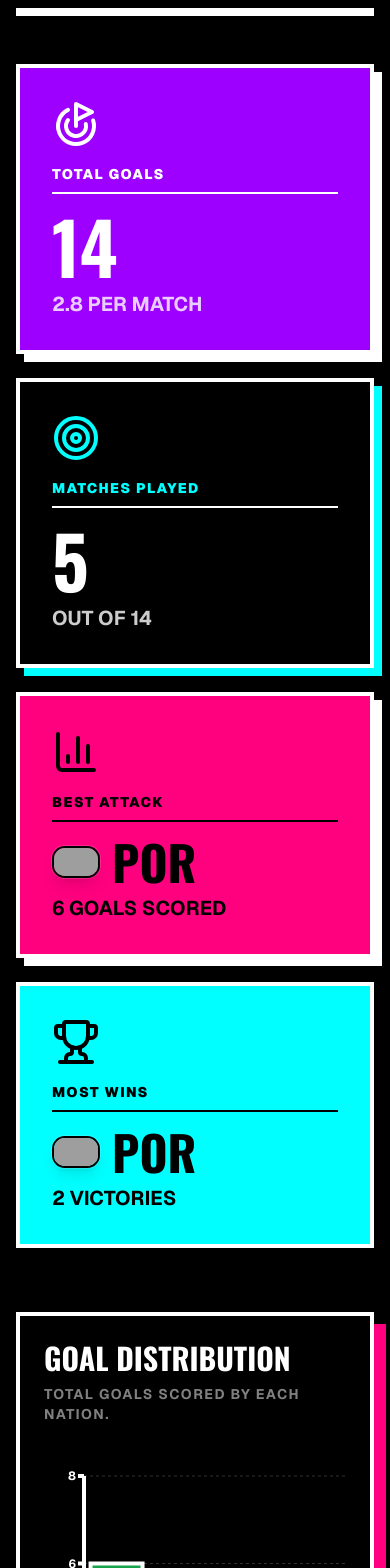
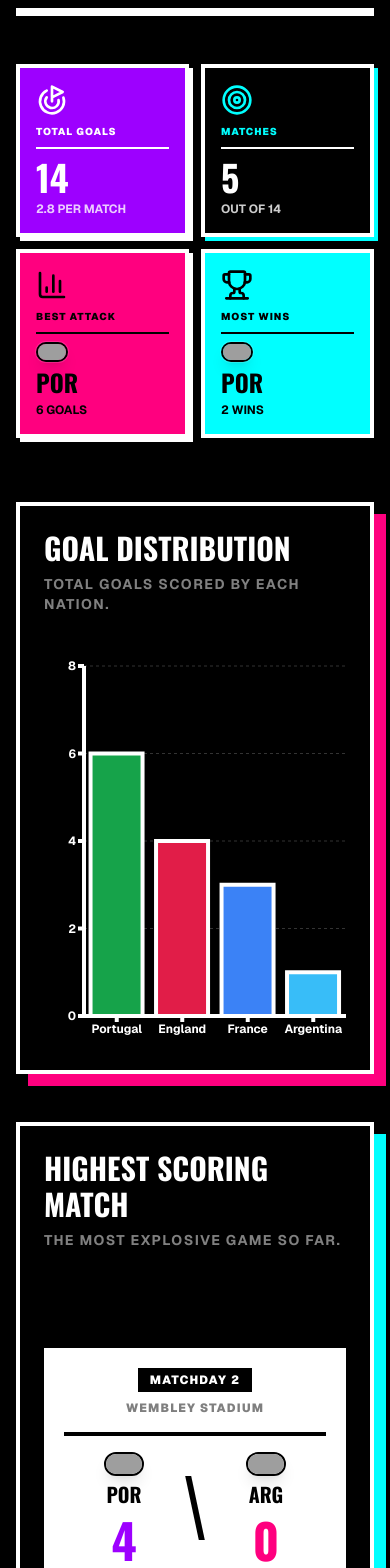
Before and after one commit to yedmahos/efootballwc, a Next.js app: page /statistics in a window 390 px wide. Shown: the part 200-1768 px from the top of the page. Built offline with nearby package versions, Linux system fonts and the light colour scheme; grey boxes are pictures that could not be loaded.

Commit message:
Fix UI wrapping, mobile views and alignments for Standings and Dashboard

```diff
--- a/app/globals.css
+++ b/app/globals.css
@@ -16,11 +16,6 @@
   --color-sidebar-primary: var(--sidebar-primary);
   --color-sidebar-foreground: var(--sidebar-foreground);
   --color-sidebar: var(--sidebar);
-  --color-chart-5: var(--chart-5);
-  --color-chart-4: var(--chart-4);
-  --color-chart-3: var(--chart-3);
-  --color-chart-2: var(--chart-2);
-  --color-chart-1: var(--chart-1);
   --color-ring: var(--ring);
   --color-input: var(--input);
   --color-border: var(--border);
@@ -79,19 +74,9 @@
   --gold: oklch(0.65 0.25 330); /* Neon Pink */
   --gold-foreground: oklch(0.98 0 0);
 
-  /* Brand-specific variables */
-  --usa-blue: #002466;
-  --mexico-green: #006847;
-  --canada-red: #da291c;
   --neon-purple: #9d00ff;
   --neon-pink: #ff007f;
   --neon-cyan: #00ffff;
-
-  --chart-1: oklch(0.65 0.25 300); /* Purple */
-  --chart-2: oklch(0.65 0.25 330); /* Pink */
-  --chart-3: oklch(0.7 0.2 180); /* Cyan */
-  --chart-4: oklch(0.6 0.25 140); /* Green */
-  --chart-5: oklch(0.55 0.22 25); /* Red */
 
   --radius: 1rem;
   --sidebar: oklch(0.08 0 0);
--- a/app/page.tsx
+++ b/app/page.tsx
@@ -31,7 +31,7 @@ export default function HomePage() {
             title="Live Dashboard"
             description="A real-time snapshot of the race for the eFootball World Cup crown."
           />
-          <div className="grid grid-cols-1 gap-4 sm:grid-cols-2 lg:grid-cols-4">
+          <div className="grid grid-cols-2 gap-3 sm:gap-4 lg:grid-cols-4">
             <StatCard
               icon="crown"
               label="Current Leader"
@@ -44,7 +44,7 @@ export default function HomePage() {
             <StatCard
               icon="goal"
               label="Matches Played"
-              value={`${stats.playedMatches} / ${stats.totalMatches}`}
+              value={`${stats.playedMatches}/${stats.totalMatches}`}
               sub={`${stats.totalMatches - stats.playedMatches} remaining`}
               index={1}
             />
--- a/app/standings/page.tsx
+++ b/app/standings/page.tsx
@@ -99,8 +99,8 @@ export default function StandingsPage() {
         </div>
         <div className="flex flex-col gap-3">
           {standings.map((row) => (
-            <div key={`form-${row.team.id}`} className="flex items-center justify-end gap-3">
-              <TeamFlag code={row.team.code} country={row.team.country} className="w-8 h-5 border-2 border-black object-cover hidden sm:block shrink-0" />
+            <div key={`form-${row.team.id}`} className="flex items-center gap-3">
+              <TeamFlag code={row.team.code} country={row.team.country} className="w-8 h-5 border-2 border-black object-cover shrink-0" />
               <span className="text-xs font-black uppercase tracking-widest w-12 text-right shrink-0">{row.team.id}</span>
               <div className="flex gap-1">
                 {row.form.length === 0 ? (
--- a/app/statistics/page.tsx
+++ b/app/statistics/page.tsx
@@ -29,39 +29,39 @@ export default function StatisticsPage() {
       </div>
 
       {/* Massive Top Level Stats */}
-      <div className="grid grid-cols-1 md:grid-cols-2 xl:grid-cols-4 gap-6 mb-16">
-        <div className="border-4 border-white bg-[var(--neon-purple)] text-white p-8 hover:-translate-y-2 transition-transform shadow-[8px_8px_0px_0px_white]">
-          <Goal className="size-12 mb-4" />
-          <p className="text-sm font-black uppercase tracking-widest border-b-2 border-white pb-2 mb-4">Total Goals</p>
-          <p className="font-heading text-7xl font-black">{stats.totalGoals}</p>
-          <p className="text-xl font-bold uppercase mt-2 opacity-80">{stats.avgGoals} Per Match</p>
+      <div className="grid grid-cols-2 xl:grid-cols-4 gap-3 sm:gap-6 mb-16">
+        <div className="border-4 border-white bg-[var(--neon-purple)] text-white p-4 sm:p-8 hover:-translate-y-2 transition-transform shadow-[4px_4px_0px_0px_white] sm:shadow-[8px_8px_0px_0px_white]">
+          <Goal className="size-8 sm:size-12 mb-2 sm:mb-4" />
+          <p className="text-[10px] sm:text-sm font-black uppercase tracking-widest border-b-2 border-white pb-2 mb-2 sm:mb-4">Total Goals</p>
+          <p className="font-heading text-4xl sm:text-7xl font-black">{stats.totalGoals}</p>
+          <p className="text-xs sm:text-xl font-bold uppercase mt-1 sm:mt-2 opacity-80">{stats.avgGoals} Per Match</p>
         </div>
 
-        <div className="border-4 border-white bg-black text-white p-8 hover:-translate-y-2 transition-transform shadow-[8px_8px_0px_0px_var(--neon-cyan)]">
-          <Target className="size-12 mb-4 text-[var(--neon-cyan)]" />
-          <p className="text-sm font-black uppercase tracking-widest border-b-2 border-white pb-2 mb-4 text-[var(--neon-cyan)]">Matches Played</p>
-          <p className="font-heading text-7xl font-black">{stats.playedMatches}</p>
-          <p className="text-xl font-bold uppercase mt-2 opacity-80">Out of {stats.totalMatches}</p>
+        <div className="border-4 border-white bg-black text-white p-4 sm:p-8 hover:-translate-y-2 transition-transform shadow-[4px_4px_0px_0px_var(--neon-cyan)] sm:shadow-[8px_8px_0px_0px_var(--neon-cyan)]">
+          <Target className="size-8 sm:size-12 mb-2 sm:mb-4 text-[var(--neon-cyan)]" />
+          <p className="text-[10px] sm:text-sm font-black uppercase tracking-widest border-b-2 border-white pb-2 mb-2 sm:mb-4 text-[var(--neon-cyan)]">Matches</p>
+          <p className="font-heading text-4xl sm:text-7xl font-black">{stats.playedMatches}</p>
+          <p className="text-xs sm:text-xl font-bold uppercase mt-1 sm:mt-2 opacity-80">Out of {stats.totalMatches}</p>
         </div>
 
-        <div className="border-4 border-white bg-[var(--neon-pink)] text-black p-8 hover:-translate-y-2 transition-transform shadow-[8px_8px_0px_0px_white]">
-          <BarChart3 className="size-12 mb-4" />
-          <p className="text-sm font-black uppercase tracking-widest border-b-2 border-black pb-2 mb-4">Best Attack</p>
-          <div className="flex items-center gap-3">
-            <TeamFlag code={stats.bestAttack.team.code} country={stats.bestAttack.team.country} className="w-12 h-8 border-2 border-black object-cover shrink-0" />
-            <p className="font-heading text-5xl font-black">{stats.bestAttack.team.id}</p>
+        <div className="border-4 border-white bg-[var(--neon-pink)] text-black p-4 sm:p-8 hover:-translate-y-2 transition-transform shadow-[4px_4px_0px_0px_white] sm:shadow-[8px_8px_0px_0px_white]">
+          <BarChart3 className="size-8 sm:size-12 mb-2 sm:mb-4" />
+          <p className="text-[10px] sm:text-sm font-black uppercase tracking-widest border-b-2 border-black pb-2 mb-2 sm:mb-4">Best Attack</p>
+          <div className="flex flex-col sm:flex-row sm:items-center gap-1 sm:gap-3">
+            <TeamFlag code={stats.bestAttack.team.code} country={stats.bestAttack.team.country} className="w-8 h-5 sm:w-12 sm:h-8 border-2 border-black object-cover shrink-0" />
+            <p className="font-heading text-2xl sm:text-5xl font-black">{stats.bestAttack.team.id}</p>
           </div>
-          <p className="text-xl font-bold uppercase mt-2">{stats.bestAttack.goals} Goals Scored</p>
+          <p className="text-xs sm:text-xl font-bold uppercase mt-1 sm:mt-2">{stats.bestAttack.goals} Goals</p>
         </div>
 
-        <div className="border-4 border-white bg-[var(--neon-cyan)] text-black p-8 hover:-translate-y-2 transition-transform shadow-[8px_8px_0px_0px_black]">
-          <Trophy className="size-12 mb-4" />
-          <p className="text-sm font-black uppercase tracking-widest border-b-2 border-black pb-2 mb-4">Most Wins</p>
-          <div className="flex items-center gap-3">
-            <TeamFlag code={stats.mostWins.team.code} country={stats.mostWins.team.country} className="w-12 h-8 border-2 border-black object-cover shrink-0" />
-            <p className="font-heading text-5xl font-black">{stats.mostWins.team.id}</p>
+        <div className="border-4 border-white bg-[var(--neon-cyan)] text-black p-4 sm:p-8 hover:-translate-y-2 transition-transform shadow-[4px_4px_0px_0px_black] sm:shadow-[8px_8px_0px_0px_black]">
+          <Trophy className="size-8 sm:size-12 mb-2 sm:mb-4" />
+          <p className="text-[10px] sm:text-sm font-black uppercase tracking-widest border-b-2 border-black pb-2 mb-2 sm:mb-4">Most Wins</p>
+          <div className="flex flex-col sm:flex-row sm:items-center gap-1 sm:gap-3">
+            <TeamFlag code={stats.mostWins.team.code} country={stats.mostWins.team.country} className="w-8 h-5 sm:w-12 sm:h-8 border-2 border-black object-cover shrink-0" />
+            <p className="font-heading text-2xl sm:text-5xl font-black">{stats.mostWins.team.id}</p>
           </div>
-          <p className="text-xl font-bold uppercase mt-2">{stats.mostWins.wins} Victories</p>
+          <p className="text-xs sm:text-xl font-bold uppercase mt-1 sm:mt-2">{stats.mostWins.wins} Wins</p>
         </div>
       </div>
 
@@ -119,35 +119,35 @@ export default function StatisticsPage() {
 
           {stats.highestScoringMatch && (
             <div className="flex flex-col h-full justify-center">
-              <div className="bg-white text-black border-4 border-white p-8">
-                <div className="flex justify-between items-center mb-6 border-b-4 border-black pb-4">
-                  <span className="font-black uppercase tracking-widest text-sm bg-black text-white px-3 py-1">
+              <div className="bg-white text-black border-4 border-white p-4 sm:p-8">
+                <div className="flex flex-col sm:flex-row justify-between items-center mb-4 sm:mb-6 border-b-4 border-black pb-4 gap-2">
+                  <span className="font-black uppercase tracking-widest text-xs sm:text-sm bg-black text-white px-3 py-1">
                     Matchday {stats.highestScoringMatch.matchday}
                   </span>
-                  <span className="font-black uppercase tracking-widest text-sm text-black/50">
+                  <span className="font-black uppercase tracking-widest text-xs sm:text-sm text-black/50 text-center">
                     {stats.highestScoringMatch.stadium}
                   </span>
                 </div>
 
-                <div className="flex items-center justify-between gap-4 text-center">
-                  <div className="flex flex-col items-center flex-1 gap-2">
-                    <TeamFlag code={teams[stats.highestScoringMatch.home].code} country={teams[stats.highestScoringMatch.home].country} className="w-16 h-10 border-2 border-black object-cover" />
-                    <span className="font-heading text-3xl font-black uppercase">
+                <div className="flex items-center justify-between gap-2 sm:gap-4 text-center">
+                  <div className="flex flex-col items-center flex-1 gap-1 sm:gap-2">
+                    <TeamFlag code={teams[stats.highestScoringMatch.home].code} country={teams[stats.highestScoringMatch.home].country} className="w-10 h-6 sm:w-16 sm:h-10 border-2 border-black object-cover shrink-0" />
+                    <span className="font-heading text-xl sm:text-3xl font-black uppercase">
                       {stats.highestScoringMatch.home}
                     </span>
-                    <span className="font-heading text-7xl font-black mt-1 text-[var(--neon-purple)]">
+                    <span className="font-heading text-5xl sm:text-7xl font-black mt-1 text-[var(--neon-purple)]">
                       {stats.highestScoringMatch.homeScore}
                     </span>
                   </div>
 
-                  <div className="w-2 h-24 bg-black skew-x-12 shrink-0" />
+                  <div className="w-1.5 sm:w-2 h-16 sm:h-24 bg-black skew-x-12 shrink-0" />
 
-                  <div className="flex flex-col items-center flex-1 gap-2">
-                    <TeamFlag code={teams[stats.highestScoringMatch.away].code} country={teams[stats.highestScoringMatch.away].country} className="w-16 h-10 border-2 border-black object-cover" />
-                    <span className="font-heading text-3xl font-black uppercase">
+                  <div className="flex flex-col items-center flex-1 gap-1 sm:gap-2">
+                    <TeamFlag code={teams[stats.highestScoringMatch.away].code} country={teams[stats.highestScoringMatch.away].country} className="w-10 h-6 sm:w-16 sm:h-10 border-2 border-black object-cover shrink-0" />
+                    <span className="font-heading text-xl sm:text-3xl font-black uppercase">
                       {stats.highestScoringMatch.away}
                     </span>
-                    <span className="font-heading text-7xl font-black mt-1 text-[var(--neon-pink)]">
+                    <span className="font-heading text-5xl sm:text-7xl font-black mt-1 text-[var(--neon-pink)]">
                       {stats.highestScoringMatch.awayScore}
                     </span>
                   </div>
```
Also changed, not shown: components/stat-card.tsx (+12 -12 lines), lib/data.ts (+1 -6 lines).
